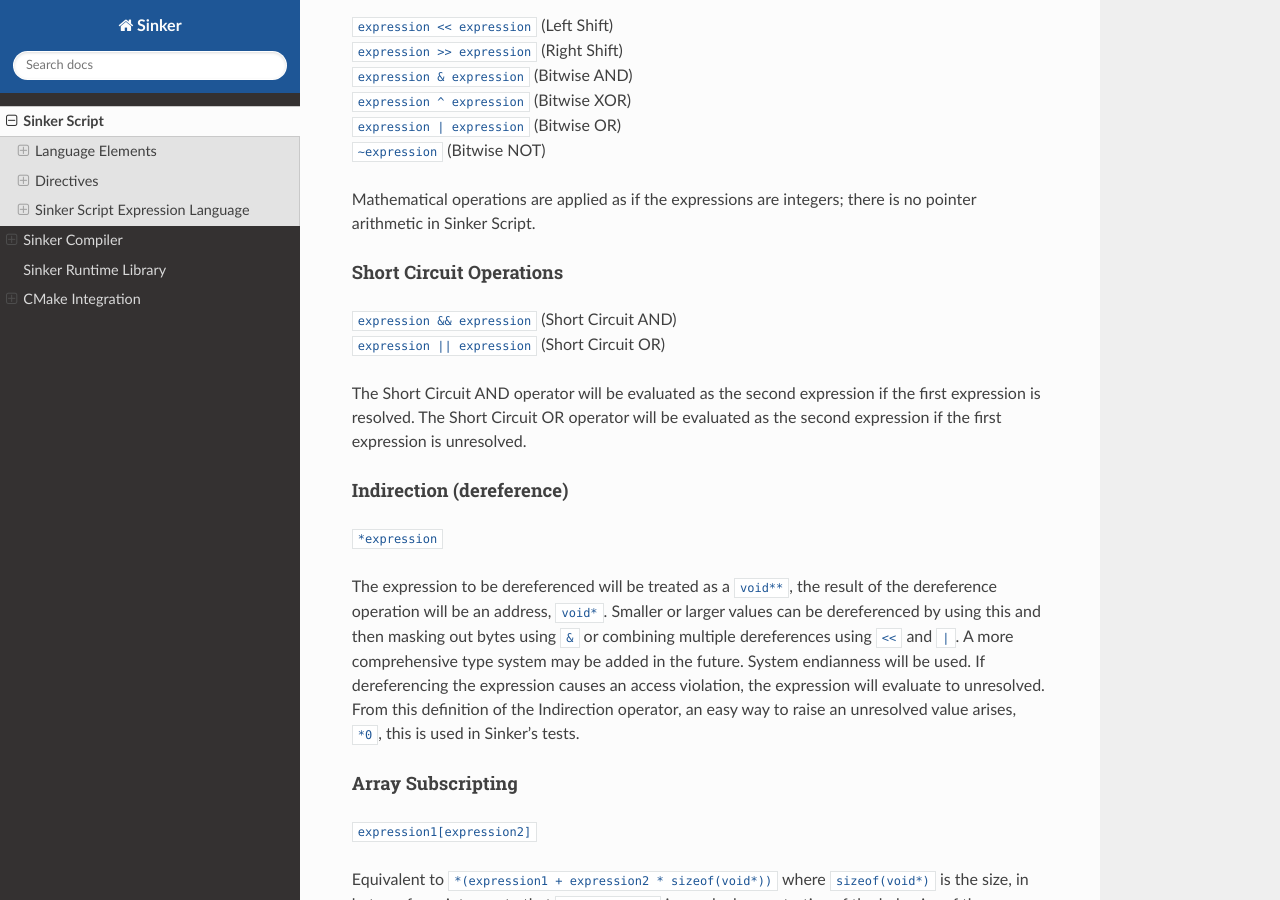
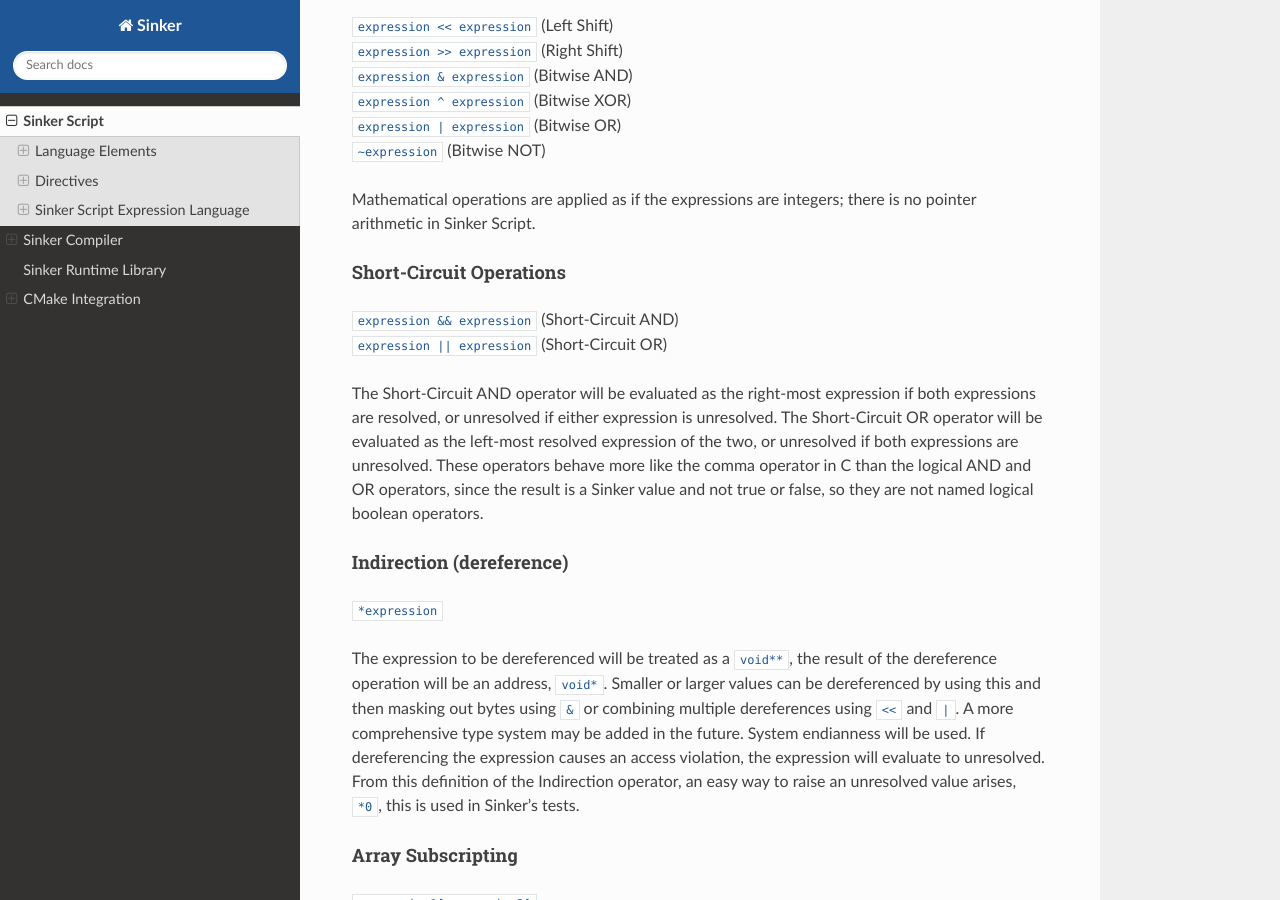
Before and after one commit to widberg/sinker, a Sphinx documentation site: the page built from docs/source/sinkerscript.rst, in a window 1280 px wide and 900 px high, scrolled down 5278 px. Built offline with Sphinx 7.4.7 and the Read the Docs theme 3.1.0, drawn with Linux system fonts in a browser that asks for light colours; some of the changed text lies outside the part shown.

Commit message:
Update Short-Circuit Operations docs

```diff
--- a/docs/source/sinkerscript.rst
+++ b/docs/source/sinkerscript.rst
@@ -211,13 +211,13 @@
 
 Mathematical operations are applied as if the expressions are integers; there is no pointer arithmetic in Sinker Script.
 
-Short Circuit Operations
+Short-Circuit Operations
 """"""""""""""""""""""""
 
-| ``expression && expression`` (Short Circuit AND)
-| ``expression || expression`` (Short Circuit OR)
+| ``expression && expression`` (Short-Circuit AND)
+| ``expression || expression`` (Short-Circuit OR)
 
-The Short Circuit AND operator will be evaluated as the second expression if the first expression is resolved. The Short Circuit OR operator will be evaluated as the second expression if the first expression is unresolved.
+The Short-Circuit AND operator will be evaluated as the right-most expression if both expressions are resolved, or unresolved if either expression is unresolved. The Short-Circuit OR operator will be evaluated as the left-most resolved expression of the two, or unresolved if both expressions are unresolved. These operators behave more like the comma operator in C than the logical AND and OR operators, since the result is a Sinker value and not true or false, so they are not named logical boolean operators.
 
 Indirection (dereference)
 """""""""""""""""""""""""
@@ -280,7 +280,7 @@
 +------------+----------------+-----------------------------+---------------+
 | 8          | | ``|``        | | Bitwise OR                | Left-to-right |
 +------------+----------------+-----------------------------+---------------+
-| 9          | | ``&&``       | | Short Circuit AND         | Left-to-right |
+| 9          | | ``&&``       | | Short-Circuit AND         | Left-to-right |
 +------------+----------------+-----------------------------+---------------+
-| 10         | | ``||``       | | Short Circuit OR          | Left-to-right |
+| 10         | | ``||``       | | Short-Circuit OR          | Left-to-right |
 +------------+----------------+-----------------------------+---------------+
```
